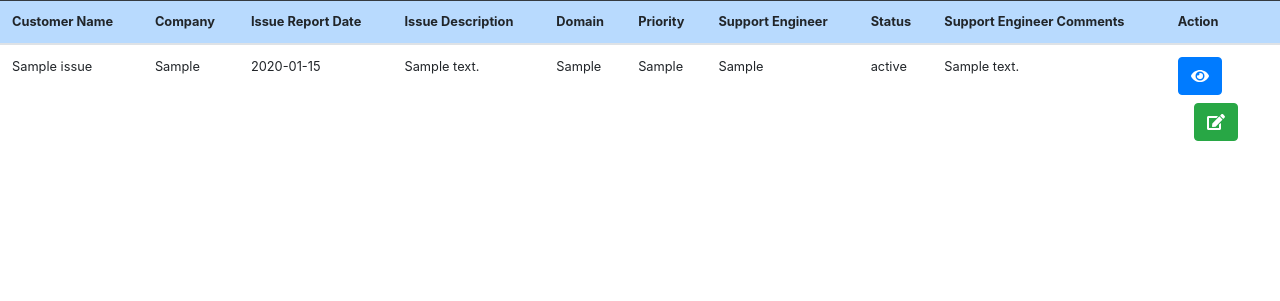
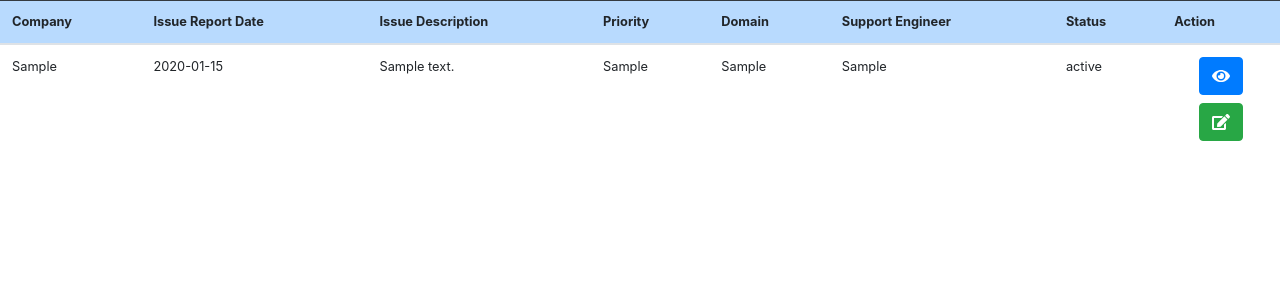
Before and after one commit to amaradatta93/IssueLog, a Flask app: page / in a window 1280 px wide. Shown: the part 69-370 px from the top of the page. Run offline with Flask 2, Linux system fonts and the light colour scheme; tables that the repository leaves empty hold one stand-in row (Sample ...); some libraries are stand-ins or nearby versions.

Commit message:
finish add issue

```diff
--- a/app.py
+++ b/app.py
@@ -1,8 +1,9 @@
 from flask import Flask, render_template, request
 from flask.views import MethodView, View
+from werkzeug.utils import redirect
 
 from config import app
-from db import Issues
+from db import Issues, db
 from forms import IssueForm
 
 
@@ -13,14 +14,28 @@ class Main(MethodView):
         return render_template('dashboard.html', issues=issue_json_data)
 
     def post(self):
-        data = IssueForm(request.form)
+        form = IssueForm(request.form)
 
-        if data.validate():
-            import pprint
-            pprint.pprint(data)
-            return request.form
+        if form.validate():
+            issue = Issues()
+            issue.customer_name = form.customer_name.data
+            issue.company = form.company.data
+            issue.source = form.source.data
+            issue.email = form.e_mail.data
+            issue.phone = form.phone_number.data
+            issue.issue_report_date = form.issue_report_date.data
+            issue.issue_description = form.issue_description.data
+            issue.domain = form.domain.data
+            issue.priority = form.priority.data
+            issue.support_engineer = form.support_engineer.data
+            issue.issue_fix_date = form.issue_fixed_date.data
+            issue.status = form.status.data
+            issue.support_engineer_comments = form.support_engineer_comments.data
+            db.session.add(issue)
+            db.session.commit()
+            return redirect('')
         else:
-            print(data.errors)
+            print(form.errors)
             return 'Failed'
 
     def patch(self):
@@ -46,7 +61,6 @@ app.add_url_rule('/resolved', view_func=Resolved.as_view('resolved'))
 class Unresolved(MethodView):
 
     def get(self):
-        pass
         issue_json_data = Issues.query.filter(Issues.status == 'Working')
         return render_template('dashboard.html', issues=issue_json_data)
 
@@ -57,11 +71,8 @@ app.add_url_rule('/unresolved', view_func=Unresolved.as_view('unresolved'))
 class Search(MethodView):
 
     def get(self):
-        pass
         search_param = request.args.get('search_param')
         issue_json_data = Issues.query.filter(Issues.issue_description.contains(search_param))
-        import pprint
-        pprint.pprint(issue_json_data)
         return render_template('dashboard.html', issues=issue_json_data)
 
 
--- a/static/dash-style.css
+++ b/static/dash-style.css
@@ -1,3 +1,10 @@
+.table {
+    overflow-x: hidden;
+}
+.thead th {
+    background:#B8DAFE;
+}
+
 .highlight {
     background:#FFCCCB;
 }
--- a/templates/dashboard.html
+++ b/templates/dashboard.html
@@ -1,42 +1,36 @@
 {% include 'base.html' %}
 {% block content %}
-<div class="table-responsive mt-3">
-    <table class="table w-auto small table-fit">
-        <thead class="thead" style="background:#B8DAFE">
+<div class="table mt-3">
+    <table class="table small table-fit">
+        <thead class="thead">
         <tr>
-            <th class="fit" scope="col">Customer Name</th>
-            <th class="fit" scope="col">Company</th>
-            <th class="fit" scope="col">Issue Report Date</th>
-            <th class="fit text-wrap" scope="col">Issue Description</th>
-            <th class="fit" scope="col">Domain</th>
-            <th class="fit" scope="col">Priority</th>
-            <th class="fit" scope="col">Support Engineer</th>
-            <th class="fit" scope="col">Status</th>
-            <th class="fit text-wrap" scope="col">Support Engineer Comments</th>
-            <th class="fit" scope="col">Action</th>
+            <th>Company</th>
+            <th>Issue Report Date</th>
+            <th>Issue Description</th>
+            <th>Priority</th>
+            <th>Domain</th>
+            <th>Support Engineer</th>
+            <th>Status</th>
+            <th>Action</th>
         </tr>
         </thead>
 
         <tbody>
         {% for issue in issues %}
         <tr class="{% if issue.status == 'Working' %} highlight {% endif %}">
-            <td class="fit">{{issue.customer_name}}</td>
-            <td class="fit">{{issue.company}}</td>
-            <td class="fit">{{issue.issue_report_date}}</td>
-            <td class="fit text-wrap">{{issue.issue_description}}</td>
-            <td class="fit">{{issue.domain}}</td>
-            <td class="fit">{{issue.priority}}</td>
-            <td class="fit">{{issue.support_engineer}}</td>
-            <td class="fit">{{issue.status}}</td>
-            <td class="fit text-wrap">{{issue.support_engineer_comments}}</td>
+            <td>{{issue.company}}</td>
+            <td>{{issue.issue_report_date}}</td>
+            <td>{{issue.issue_description}}</td>
+            <td>{{issue.priority}}</td>
+            <td>{{issue.domain}}</td>
+            <td>{{issue.support_engineer}}</td>
+            <td>{{issue.status}}</td>
             <td>
                 <div class="row align-items-center justify-content-center">
-                    <div class="col-sm fit">
                     <button type="button" class="btn btn-primary" data-toggle="modal"
                             data-target="#issueModal{{issue.id}}">
                         <i class="fas fa-eye"></i>
                     </button>
-                    </div>
                 </div>
 
                 <div class="modal fade" id="issueModal{{issue.id}}" tabindex="-1" role="dialog"
@@ -74,11 +68,9 @@
                 </div>
 
                 <div class="row align-items-center justify-content-center">
-                    <div class="col-sm fit">
                     <a class="nav-link" href="#">
                         <button type="button" class="btn btn-success"><i class="fas fa-edit"></i></button>
                     </a>
-                    </div>
                 </div>
             </td>
         </tr>
```
Also changed, not shown: forms.py (+5 -4 lines). Lines whose indentation alone changed are shown as unchanged.
